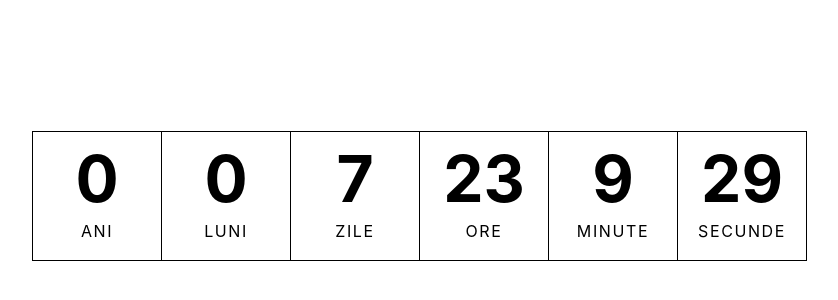
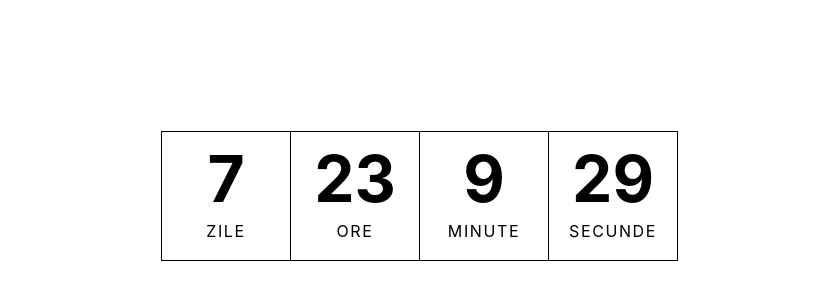
Before and after one commit to dalandcap/countdown, a React (Create React App) app: page / in a window 1280 px wide. Shown: the part 204-504 px from the top of the page, without its empty margins (220-1058 px from the left). Built offline with nearby package versions, Linux system fonts and the light colour scheme.

Commit message:
show cell only for the segments that have a value

```diff
--- a/src/Countdown.tsx
+++ b/src/Countdown.tsx
@@ -23,7 +23,10 @@ const Countdown: FC = () => {
 
   return (
     <CellsContainer>
-      {Object.entries(time).map(([segment,value]) => <TimeCell label={i18next.t(segment)} value={value}/>)}
+      {Object.entries(time).map(([segment,value]) => {
+        // the cells for the semgments from hours below should be shown always
+        const showCell = value || segment === 'seconds' || segment === 'minutes' || segment === 'hours'
+        return showCell ? <TimeCell key={segment} label={i18next.t(segment)} value={value}/> : null})}
     </CellsContainer>
   );
 }
```
